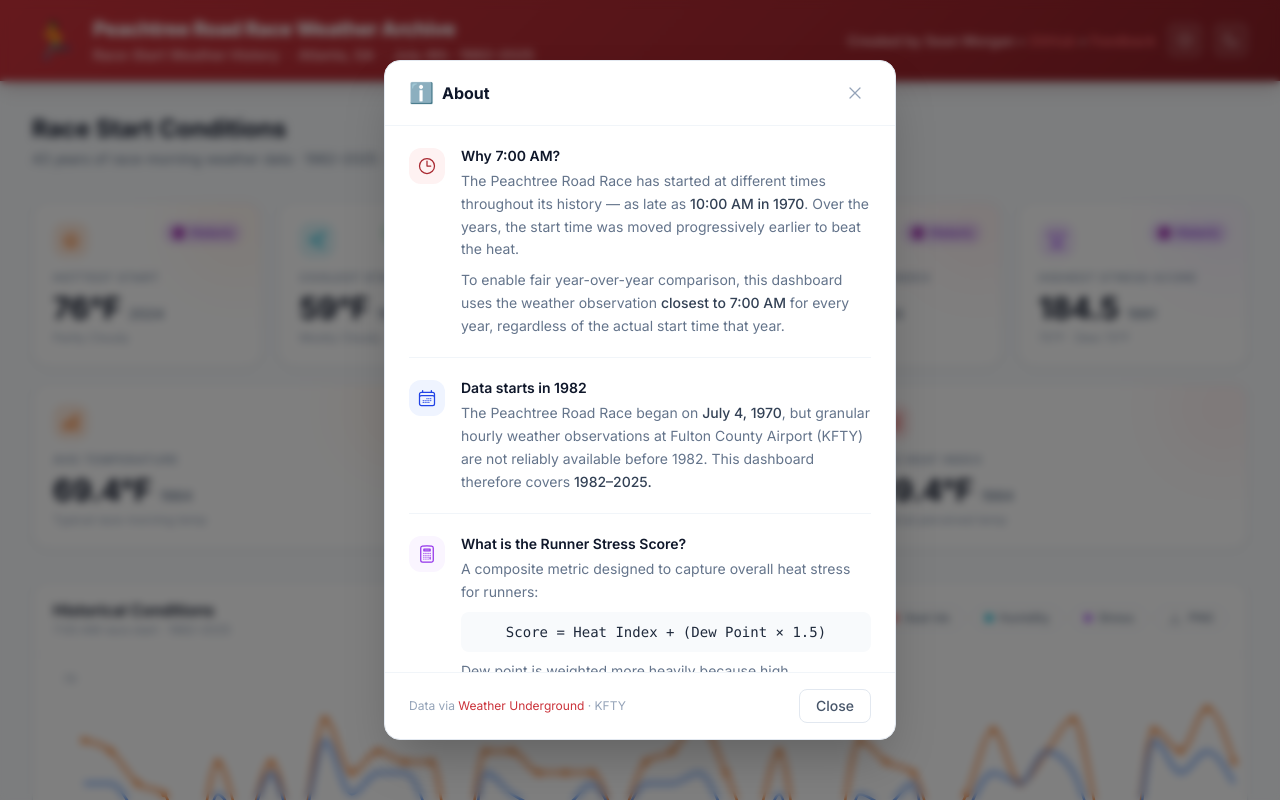
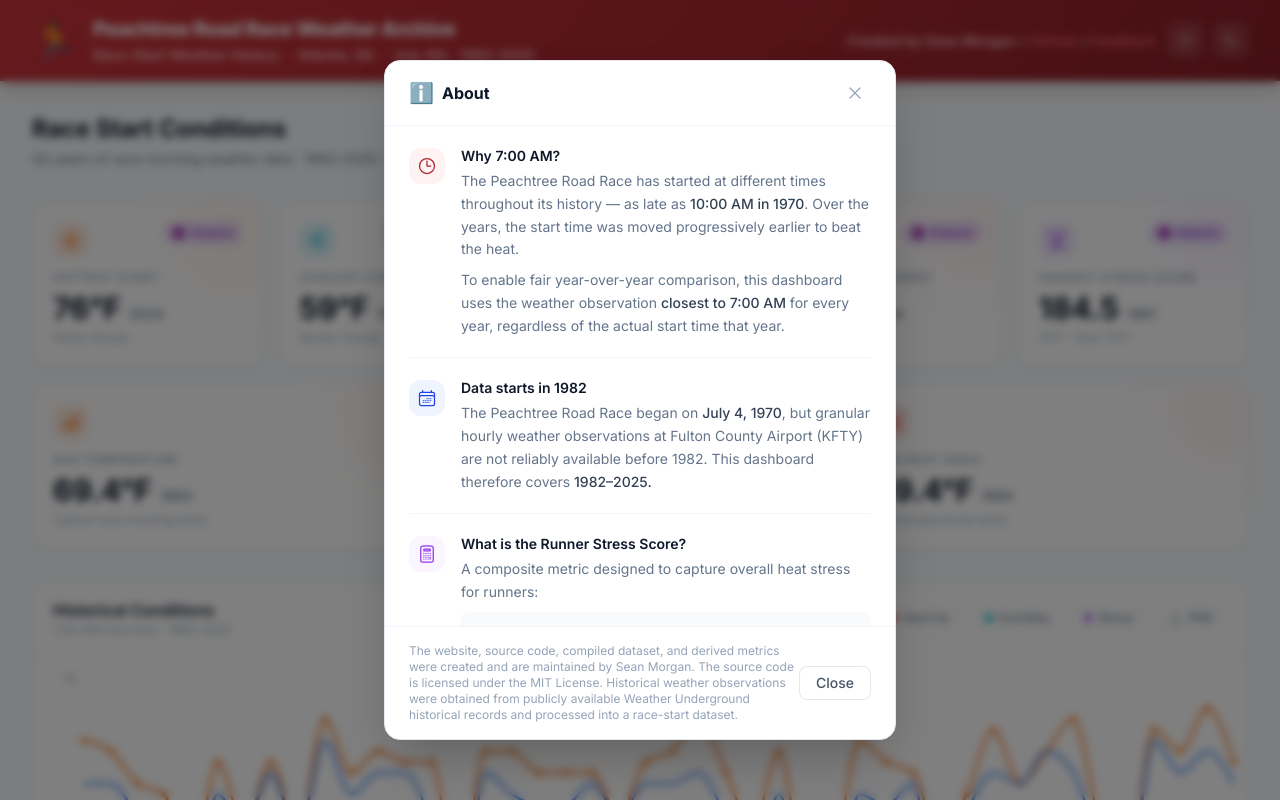
Before and after one commit to seanmorgan/peachtree-ui, a React (Vite) app: page / in a window 1280 px wide. Both pictures are taken after a click on the button 1185 px from the left and 40 px from the top of the page. Shown: the top 800 px of the page. Built offline with nearby package versions, Linux system fonts and the light colour scheme.

Commit message:
minor tweaks and cleanup

```diff
--- a/src/App.tsx
+++ b/src/App.tsx
@@ -197,9 +197,6 @@
             {/* Footer */}
             <footer className="border-t border-slate-200 dark:border-slate-800 pt-6 text-center text-xs text-slate-400 dark:text-slate-600">
               <p>
-                This website is an independent project and is not affiliated with or endorsed by the Atlanta Track Club or the Peachtree Road Race.
-              </p>
-              <p>
                 Created by Sean Morgan • {' '}
                 <a href="https://github.com/seanmorgan/peachtree-ui" target="_blank" rel="noopener noreferrer" className="text-peachtree-400 hover:text-peachtree-500 transition-colors">
                   GitHub
@@ -209,11 +206,13 @@
                 </a>{' '}
               </p>
               <p>
-                Data sourced from{' '}
-                <a href="https://www.wunderground.com" target="_blank" rel="noopener noreferrer" className="text-peachtree-400 hover:text-peachtree-500 transition-colors">
-                  Weather Underground
-                </a>{' '}
-                 · Fulton County Airport (KFTY)
+                The website, source code, compiled dataset, and derived metrics were created and are maintained by Sean Morgan. The source code is licensed under the MIT License.
+              </p>
+              <p>
+                Historical weather observations were obtained from publicly available Weather Underground historical records and processed into a race-start dataset.
+              </p>
+              <p>
+                This website is an independent project and is not affiliated with or endorsed by the Atlanta Track Club, the Peachtree Road Race, or Weather Underground.
               </p>
             </footer>
           </motion.div>
--- a/src/components/InfoModal.tsx
+++ b/src/components/InfoModal.tsx
@@ -148,16 +148,7 @@
               {/* Footer — fixed */}
               <div className="flex-shrink-0 border-t border-slate-100 dark:border-navy-800 px-5 py-3 sm:px-6 sm:py-4 flex items-center justify-between">
                 <p className="text-xs text-slate-400 dark:text-slate-500">
-                  Data via{' '}
-                  <a
-                    href="https://www.wunderground.com"
-                    target="_blank"
-                    rel="noopener noreferrer"
-                    className="text-peachtree-500 hover:text-peachtree-600 dark:text-peachtree-400 transition-colors"
-                  >
-                    Weather Underground
-                  </a>{' '}
-                  · KFTY
+                  The website, source code, compiled dataset, and derived metrics were created and are maintained by Sean Morgan. The source code is licensed under the MIT License. Historical weather observations were obtained from publicly available Weather Underground historical records and processed into a race-start dataset.
                 </p>
                 <button
                   onClick={onClose}
```
Also changed, not shown: 1 other file (tests, documents, lock files or other folders).
